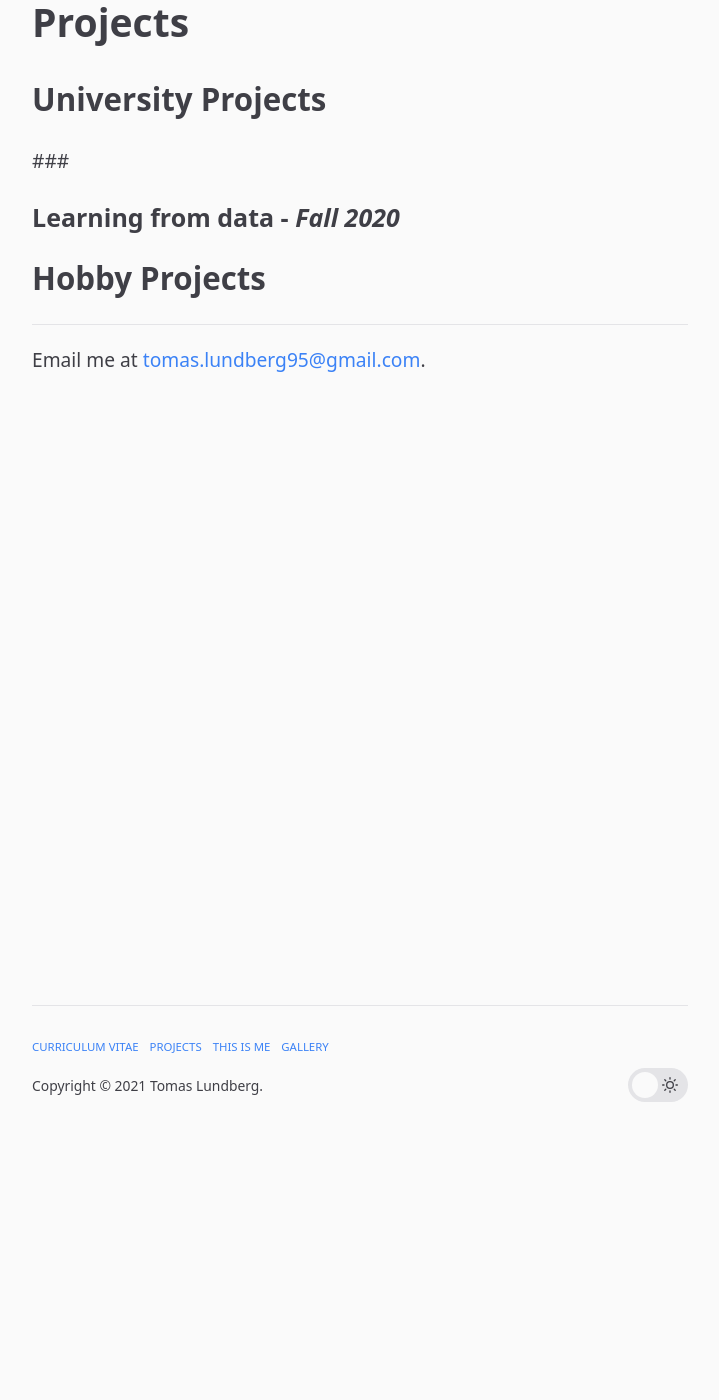
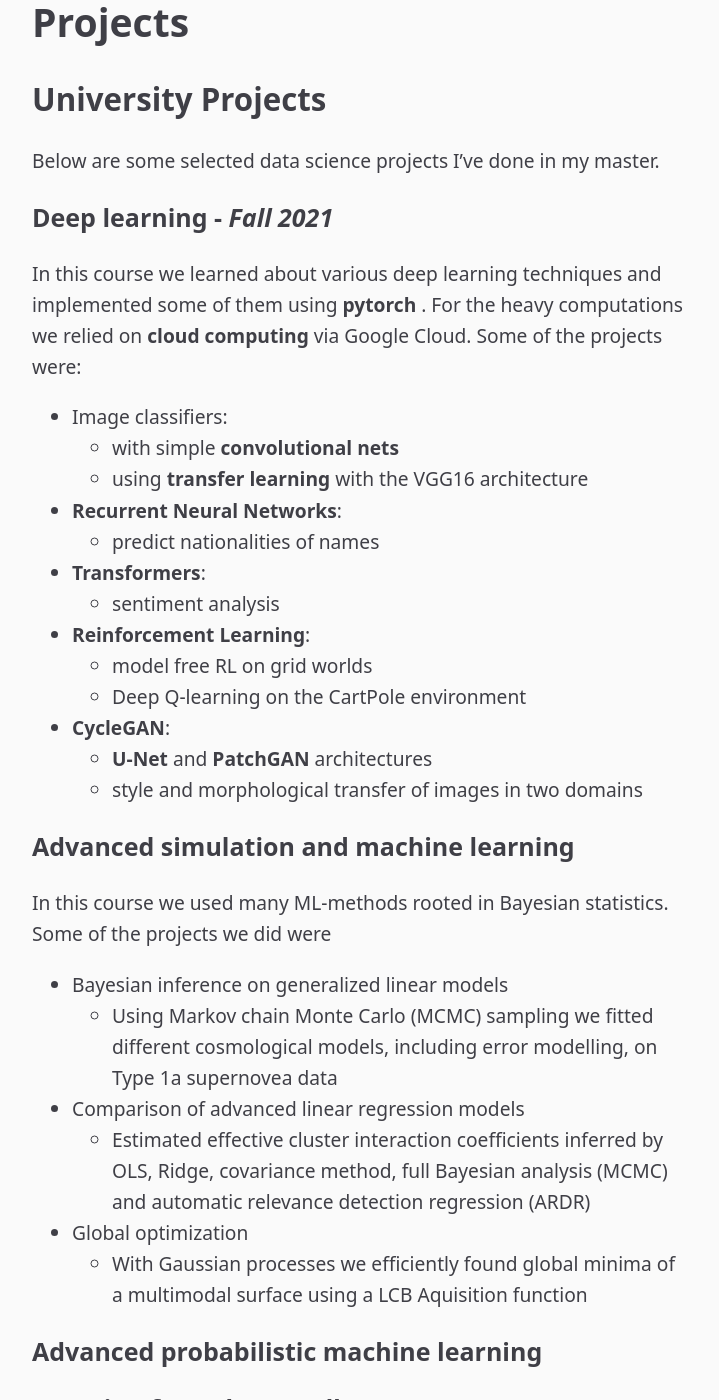
Before and after one commit to Tompolompo/tompolompo.github.io, a Jekyll site: the page built from projects.md, in a window 1280 px wide and 1400 px high, scrolled down 269 px. Shown: the whole window, without its empty margins (280-999 px from the left). Built offline with Jekyll 4.4.1, drawn with Linux system fonts in a browser that asks for light colours.

Commit message:
projects

```diff
--- a/projects.md
+++ b/projects.md
@@ -4,7 +4,34 @@ title: Projects
 permalink: /projects/
 ---
 ## University Projects
-###
+Below are some selected data science projects I've done in my master.
+### Deep learning - *Fall 2021*
+In this course we learned about various deep learning techniques and implemented some of them using **pytorch** . For the heavy computations we relied on **cloud computing** via Google Cloud. Some of the projects were:
+- Image classifiers:
+	- with simple **convolutional nets**
+	- using **transfer learning** with the VGG16 architecture
+- **Recurrent Neural Networks**:
+	- predict nationalities of names
+- **Transformers**:
+	- sentiment analysis
+- **Reinforcement Learning**:
+	- model free RL on grid worlds
+	- Deep Q-learning on the CartPole environment
+- **CycleGAN**:
+	- **U-Net** and **PatchGAN** architectures
+	- style and morphological transfer of images in two domains
+
+### Advanced simulation and machine learning
+In this course we used many ML-methods rooted in Bayesian statistics. Some of the projects we did were
+- Bayesian inference on generalized linear models
+	- Using Markov chain Monte Carlo (MCMC) sampling we fitted different cosmological models, including error modelling, on Type 1a supernovea data
+- Comparison of advanced linear regression models
+	- Estimated effective cluster interaction coefficients inferred by OLS, Ridge, covariance method, full Bayesian analysis (MCMC) and automatic relevance detection regression (ARDR)
+- Global optimization
+	- With Gaussian processes we efficiently found global minima of a multimodal surface using a LCB Aquisition function
+
+### Advanced probabilistic machine learning
+
 
 
 ### Learning from data - *Fall 2020*
```
